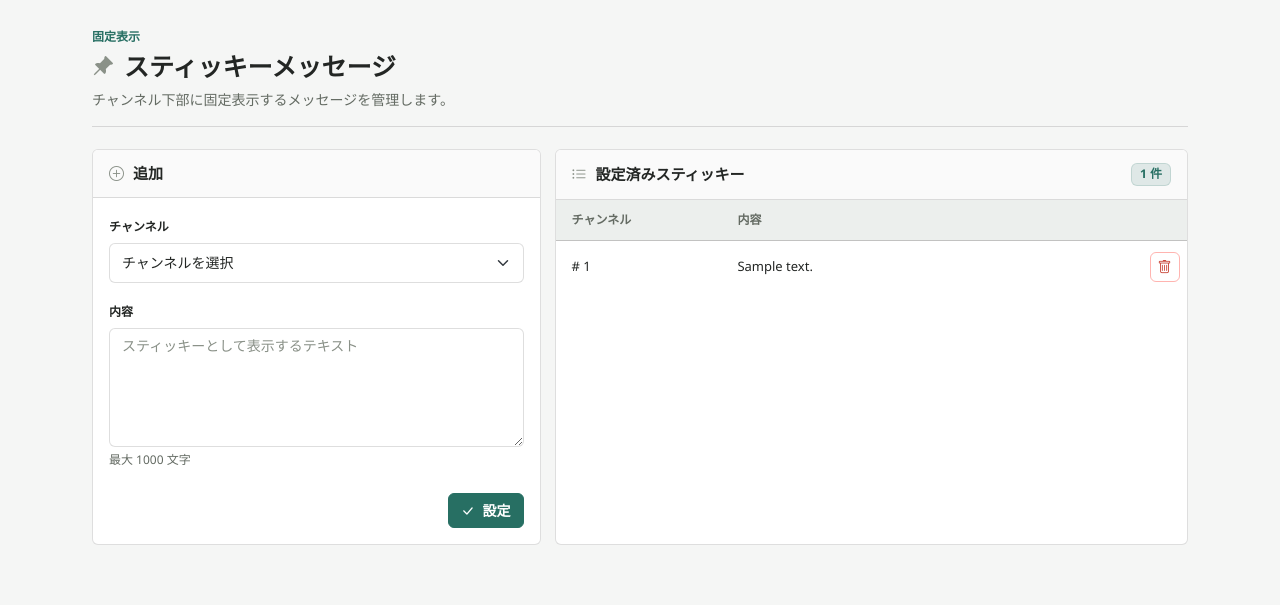
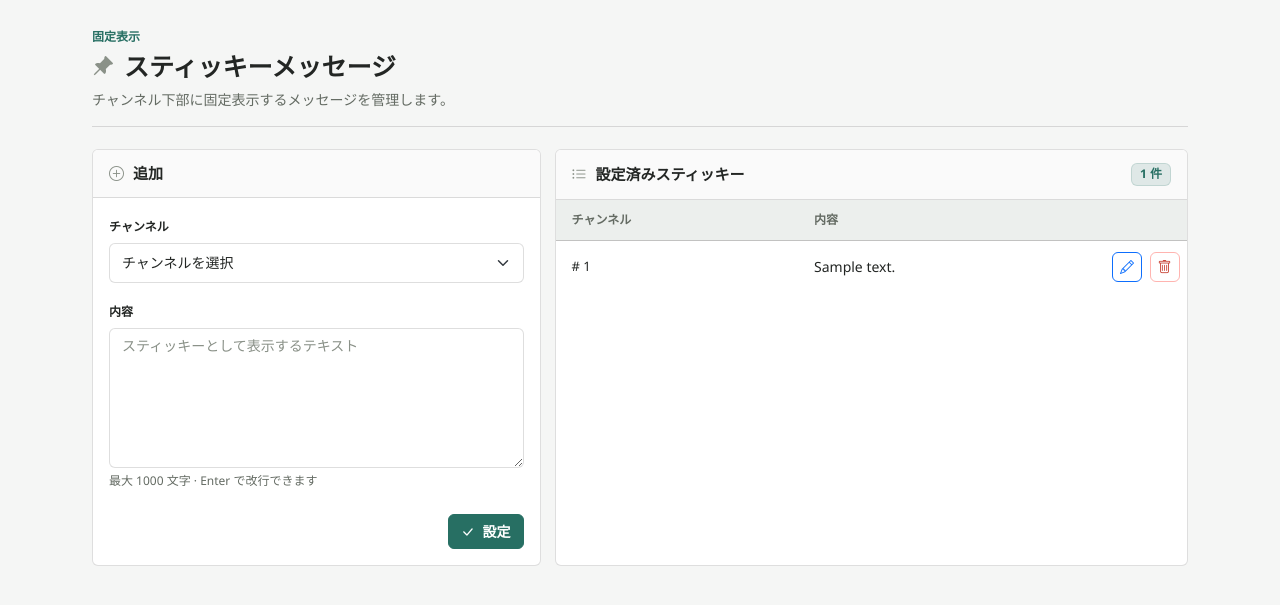
Before and after one commit to sukun-inu/SYCS-Voldemort, a Flask app: template webapp_admin/templates/settings/sticky.html in a window 1280 px wide. Shown: the part 56-661 px from the top of the page. Run offline with Flask 3, Linux system fonts and the light colour scheme; the template is opened without the code that fills it: most values are stand-ins (such as "Sample title", 1, 10 or a date in 2020); some libraries are stand-ins or nearby versions.

Commit message:
feat: ニュースフィードの更新機能を追加し、設定を編集できるようにした

```diff
--- a/webapp_admin/security.py
+++ b/webapp_admin/security.py
@@ -28,7 +28,8 @@ def guild_required(f):
 def sanitize(s: str, max_len: int = MAX_STR_LEN) -> str:
     if not isinstance(s, str):
         return ""
-    return s.replace("\x00", "")[:max_len]
+    s = s.replace("\x00", "").replace("\r\n", "\n").replace("\r", "\n")
+    return s[:max_len]
 
 
 def validate_channel_id(value) -> int:
--- a/webapp_admin/templates/settings/sticky.html
+++ b/webapp_admin/templates/settings/sticky.html
@@ -11,14 +11,14 @@
 </div>
 
 <div class="settings-grid">
-  <section class="section-card span-5">
+  <section class="section-card span-5" id="sticky-form-card">
     <div class="section-card-header">
-      <h2 class="section-card-title"><i class="bi bi-plus-circle"></i>追加</h2>
+      <h2 class="section-card-title" id="sticky-form-title"><i class="bi bi-plus-circle"></i>追加</h2>
     </div>
     <div class="section-card-body">
-      <form method="post">
+      <form method="post" id="sticky-form">
         <input type="hidden" name="csrf_token" value="{{ csrf_token() }}">
-        <input type="hidden" name="action" value="add">
+        <input type="hidden" name="action" value="set">
         <div class="mb-3">
           <label class="form-label" for="sticky_channel_id">チャンネル</label>
           <select id="sticky_channel_id" name="channel_id" class="form-select" required>
@@ -30,12 +30,17 @@
         </div>
         <div class="mb-4">
           <label class="form-label" for="sticky_content">内容</label>
-          <textarea id="sticky_content" name="content" class="form-control" rows="5" maxlength="1000"
+          <textarea id="sticky_content" name="content" class="form-control" rows="6" maxlength="1000"
                     placeholder="スティッキーとして表示するテキスト" required></textarea>
-          <div class="form-text">最大 1000 文字</div>
+          <div class="form-text">最大 1000 文字 · Enter で改行できます</div>
         </div>
-        <div class="form-actions">
-          <button class="btn btn-accent"><i class="bi bi-check-lg me-2"></i>設定</button>
+        <div class="form-actions d-flex gap-2">
+          <button class="btn btn-accent" id="sticky-submit">
+            <i class="bi bi-check-lg me-2"></i>設定
+          </button>
+          <button type="button" class="btn btn-outline-secondary d-none" id="sticky-cancel" onclick="cancelStickyEdit()">
+            <i class="bi bi-x-lg me-2"></i>キャンセル
+          </button>
         </div>
       </form>
     </div>
@@ -60,8 +65,19 @@
           {% for ch_id, entry in stickies.items() %}
           <tr>
             <td class="text-nowrap"># {{ ch_map.get(ch_id, ch_id) }}</td>
-            <td class="table-cell-truncate">{{ entry.get('content', '') }}</td>
+            <td>
+              <span class="sticky-preview">{{ entry.get('content', '') }}</span>
+              {% if entry.get('pending') %}
+              <br><span class="badge-soft warning small">{{ entry.get('pending') }}待ち</span>
+              {% endif %}
+            </td>
             <td class="table-actions">
+              <button class="btn btn-sm btn-outline-primary me-1" title="編集"
+                      data-ch="{{ ch_id }}"
+                      data-content='{{ entry.get("content", "") | tojson }}'
+                      onclick="editSticky(this)">
+                <i class="bi bi-pencil"></i>
+              </button>
               <form method="post" class="d-inline confirm-form" data-msg="このスティッキーを解除しますか？">
                 <input type="hidden" name="csrf_token" value="{{ csrf_token() }}">
                 <input type="hidden" name="action" value="remove">
@@ -87,4 +103,37 @@
   </section>
 </div>
 
+<style>
+.sticky-preview {
+  display: block;
+  white-space: pre-wrap;
+  word-break: break-word;
+  max-height: 4.5em;
+  overflow: hidden;
+  font-size: .875rem;
+}
+</style>
+
+<script>
+function editSticky(btn) {
+  const chId   = btn.dataset.ch;
+  const content = JSON.parse(btn.dataset.content);
+
+  document.getElementById('sticky_channel_id').value = chId;
+  document.getElementById('sticky_content').value    = content;
+  document.getElementById('sticky-form-title').innerHTML = '<i class="bi bi-pencil"></i>編集';
+  document.getElementById('sticky-submit').innerHTML  = '<i class="bi bi-check-lg me-2"></i>更新';
+  document.getElementById('sticky-cancel').classList.remove('d-none');
+  document.getElementById('sticky-form-card').scrollIntoView({ behavior: 'smooth' });
+}
+
+function cancelStickyEdit() {
+  document.getElementById('sticky_channel_id').value = '';
+  document.getElementById('sticky_content').value    = '';
+  document.getElementById('sticky-form-title').innerHTML = '<i class="bi bi-plus-circle"></i>追加';
+  document.getElementById('sticky-submit').innerHTML  = '<i class="bi bi-check-lg me-2"></i>設定';
+  document.getElementById('sticky-cancel').classList.add('d-none');
+}
+</script>
+
 {% endblock %}
```
Also changed, not shown: services/settings_store.py (+10 -0 lines), services/sticky_service.py (+7 -9 lines), webapp_admin/templates/settings/news_feeds.html (+45 -6 lines), webapp_admin/views/settings_views.py (+13 -1 lines).
